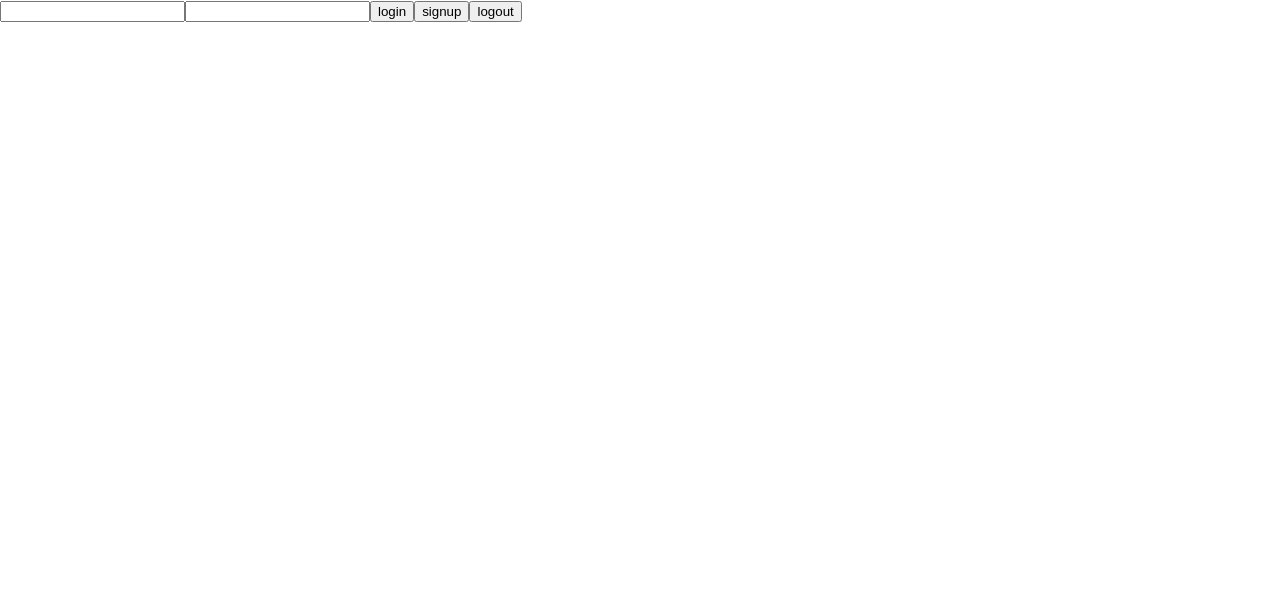
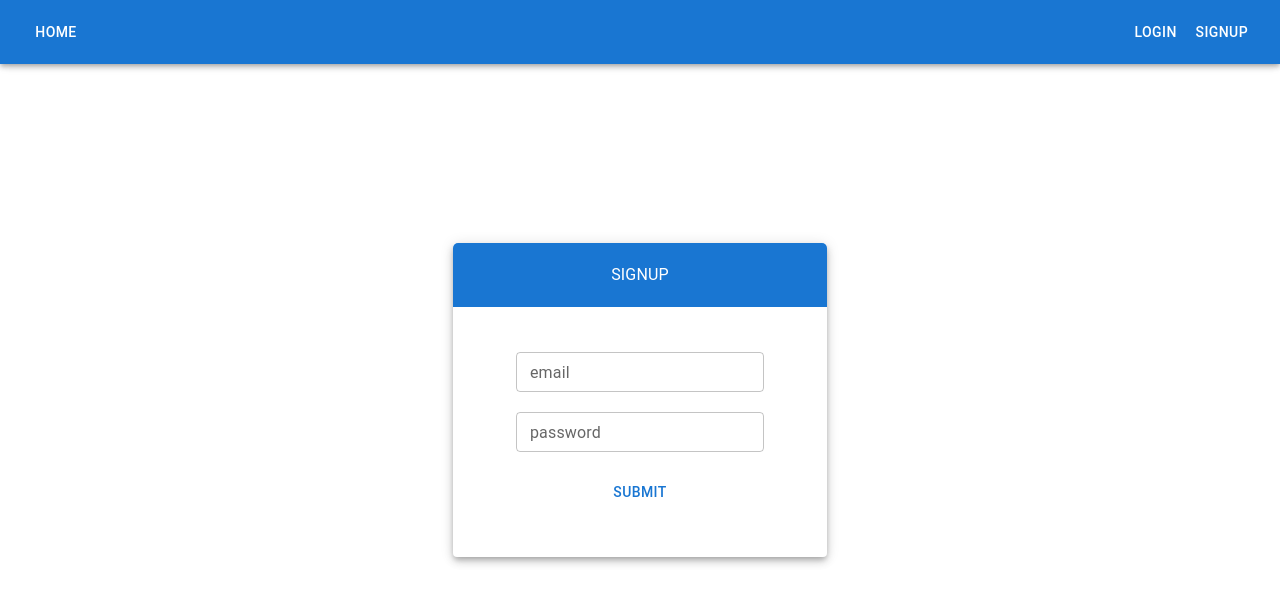
Before and after one commit to Jpendy/react-ts-fe, a React (Create React App) app: page /signup in a window 1280 px wide. Shown: the top 604 px of the page. Built offline with nearby package versions, Linux system fonts and the light colour scheme; no server answers.

Commit message:
auth forms look good

```diff
--- a/package.json
+++ b/package.json
@@ -3,6 +3,9 @@
   "version": "0.1.0",
   "private": true,
   "dependencies": {
+    "@emotion/react": "^11.9.0",
+    "@emotion/styled": "^11.8.1",
+    "@mui/material": "^5.7.0",
     "@testing-library/jest-dom": "^5.16.4",
     "@testing-library/react": "^13.2.0",
     "@testing-library/user-event": "^13.5.0",
--- a/src/app/App.tsx
+++ b/src/app/App.tsx
@@ -4,19 +4,20 @@ import {
   Route
 } from 'react-router-dom';
 import HomePage from '../components/homePage/HomePage';
-import Login from '../components/login/Login';
-import Signup from '../components/signup/Signup';
+import AuthForm from '../components/authForm/AuthForm';
 import AuthProvider from '../providers/AuthProvider';
+import Header from '../components/header/Header';
 
 function App() {
   return (
     <>
       <Router>
         <AuthProvider>
+          <Header />
           <Routes>
             <Route path='/' element={<HomePage />} />
-            <Route path='/login' element={<Login />} />
-            <Route path='/signup' element={<Signup />} />
+            <Route path='/login' element={<AuthForm type='login' />} />
+            <Route path='/signup' element={<AuthForm type='signup' />} />
           </Routes>
         </AuthProvider>
       </Router>
--- /dev/null
+++ b/src/components/authForm/AuthForm.tsx
@@ -0,0 +1,101 @@
+import { useState } from 'react'
+import { useAuthError, useLogin, useSignup } from '../../providers/AuthProvider'
+import { Button, Grid, Paper, TextField, Typography } from '@mui/material'
+import { Box, styled } from '@mui/system'
+
+const StyledBox = styled(Box, {})({
+    height: '100vh',
+    display: 'flex',
+    justifyContent: 'center',
+    alignItems: 'center'
+})
+
+const FormBox = styled(Box, {})({
+    display: 'flex',
+    flexDirection: 'column',
+    justifyContent: 'space-evenly',
+    width: '100%',
+    height: 250,
+})
+
+const AuthFormHeader = styled(Box, {})({
+    backgroundColor: '#1976d2',
+    height: '64px',
+    color: '#FFF',
+    display: 'flex',
+    justifyContent: 'center',
+    alignItems: 'center',
+    borderRadius: '5px 5px 0 0'
+})
+
+const StyledTypography = styled(Typography, {})({
+    color: 'red'
+})
+
+export default function AuthForm({ type }: { type: 'login' | 'signup' }) {
+
+    const [email, setEmail] = useState('')
+    const [password, setPassword] = useState('')
+
+    const authFnMap: { [key: string]: any } = {
+        signup: useSignup,
+        login: useLogin,
+    }
+
+    const handleSubmit = authFnMap[type]()
+    const authError = useAuthError()
+
+    return (
+        <StyledBox>
+            <Grid container justifyContent='center' >
+                <Grid item lg={3.5} md={4} sm={6} xs={11} >
+                    <Paper elevation={5}>
+                        <AuthFormHeader>
+                            <Typography variant='subtitle1' sx={{ textTransform: 'uppercase' }} >
+                                {type}
+                            </Typography>
+                        </AuthFormHeader>
+                        <FormBox >
+                            <Grid
+                                container
+                                direction='column'
+                                alignItems='center'
+                                justifyContent='center'
+                                rowSpacing='20px'
+                            >
+                                <Grid item >
+                                    <TextField
+                                        size='small'
+                                        value={email}
+                                        onChange={e => setEmail(e.target.value)}
+                                        label='email'
+                                        variant='outlined'
+                                    />
+                                </Grid>
+                                <Grid item >
+                                    <TextField
+                                        size='small'
+                                        label='password'
+                                        value={password}
+                                        onChange={e => setPassword(e.target.value)}
+                                    />
+                                </Grid>
+                                <Grid item >
+                                    <Button
+                                        type='submit'
+                                        onClick={() => handleSubmit({ email, password })}
+                                        //height and width here are exact same as TextField size small
+                                        sx={{ width: '222.67px', height: '40px' }}
+                                    >
+                                        submit
+                                    </Button>
+                                </Grid>
+                                <StyledTypography>{authError}</StyledTypography>
+                            </Grid>
+                        </FormBox>
+                    </Paper>
+                </Grid>
+            </Grid>
+        </StyledBox>
+    )
+}
--- /dev/null
+++ b/src/components/header/Header.tsx
@@ -0,0 +1,58 @@
+import { AppBar, Box, Button, Toolbar, Typography } from '@mui/material'
+import { useActiveUser, useLogout } from '../../providers/AuthProvider'
+import { useNavigate } from 'react-router-dom'
+import { styled } from '@mui/system'
+
+const StyledButton = styled(Button, {})({
+    color: '#FFF',
+})
+
+const StyledToolBar = styled(Toolbar, {})({
+    display: 'flex',
+    justifyContent: 'space-between',
+})
+
+export default function Header() {
+
+    const activeUser = useActiveUser()
+    const navigate = useNavigate()
+    const logout = useLogout()
+
+    return (
+        <AppBar position='fixed' >
+            <StyledToolBar >
+                <StyledButton
+                    onClick={() => navigate('/')}
+                >
+                    home
+                </StyledButton>
+                {activeUser && (
+                    <>
+                        <Typography variant="h6" color="inherit" component="div">
+                            Hello {activeUser.email}
+                        </Typography>
+                        <StyledButton
+                            onClick={logout}
+                        >
+                            logout
+                        </StyledButton>
+                    </>
+                )}
+                {!activeUser && (
+                    <Box>
+                        <StyledButton
+                            onClick={() => navigate('/login')}
+                        >
+                            login
+                        </StyledButton>
+                        <StyledButton
+                            onClick={() => navigate('/signup')}
+                        >
+                            signup
+                        </StyledButton>
+                    </Box>
+                )}
+            </StyledToolBar>
+        </AppBar>
+    )
+}
--- a/src/components/login/Login.tsx
+++ /dev/null
@@ -1,7 +0,0 @@
-import React from 'react'
-
-export default function Login() {
-    return (
-        <div>Login</div>
-    )
-}
--- a/src/components/signup/Signup.tsx
+++ /dev/null
@@ -1,26 +0,0 @@
-import React, { useState } from 'react'
-import { useActiveUser, useLogin, useLogout, useSignup } from '../../providers/AuthProvider'
-
-export default function Signup() {
-
-    const logout = useLogout()
-    const login = useLogin()
-    const signup = useSignup()
-
-    const [email, setEmail] = useState('')
-    const [password, setPassword] = useState('')
-
-    const user = useActiveUser()
-    console.log(user)
-    return (
-        <>
-
-            <input value={email} onChange={e => setEmail(e.target.value)} />
-            <input value={password} onChange={e => setPassword(e.target.value)} />
-            <button type='submit' onClick={() => login({ email, password })}>login</button>
-            <button type='submit' onClick={() => signup({ email, password })}>signup</button>
-
-            <button onClick={logout}>logout</button>
-        </>
-    )
-}
--- a/src/providers/AuthProvider.tsx
+++ b/src/providers/AuthProvider.tsx
@@ -2,6 +2,11 @@ import React, { useState, useEffect, useContext, SetStateAction, Dispatch } from
 import { fetchVerifyUser, fetchLogout, fetchSignup, fetchLogin } from '../services/auth';
 import { RequestError } from '../types/error';
 import { IUser } from '../types/user';
+
+export interface UserAuthBody {
+    email: string;
+    password: string;
+}
 
 interface AuthContextInterface {
     activeUser: IUser | null;
@@ -12,11 +17,6 @@ interface AuthContextInterface {
     login(body: UserAuthBody): void;
     logout(): void;
     [key: string]: any;
-}
-
-interface UserAuthBody {
-    email: string;
-    password: string;
 }
 
 const AuthContext = React.createContext<AuthContextInterface>({} as AuthContextInterface);
@@ -30,7 +30,6 @@ export default function AuthProvider({ children }: any) {
         setAuthLoading(true)
         fetchVerifyUser()
             .then(user => setActiveUser(user))
-            .catch(err => setAuthError(err))
             .finally(() => setAuthLoading(false))
     }, [])
 
@@ -52,7 +51,10 @@ export default function AuthProvider({ children }: any) {
             .finally(() => setAuthLoading(false))
     }
 
-    const logout = () => fetchLogout().then(() => setActiveUser(null))
+    const logout = () => {
+        setAuthError(null)
+        fetchLogout().then(() => setActiveUser(null))
+    }
 
     return (
         <AuthContext.Provider value={{ activeUser, setActiveUser, authLoading, authError, signup, login, logout }} >
--- a/src/services/auth.ts
+++ b/src/services/auth.ts
@@ -1,10 +1,11 @@
+import { UserAuthBody } from "../providers/AuthProvider";
 import { IUser } from "../types/user";
-import { get, post, RequestBody } from "./request";
+import { get, post } from "./request";
 
 export const fetchVerifyUser = (): Promise<IUser> => get('/api/v1/auth/verify')
 
-export const fetchSignup = (body: RequestBody): Promise<IUser> => post('/api/v1/auth/signup', body)
+export const fetchSignup = (body: UserAuthBody): Promise<IUser> => post('/api/v1/auth/signup', body)
 
-export const fetchLogin = (body: RequestBody): Promise<IUser> => post('/api/v1/auth/login', body)
+export const fetchLogin = (body: UserAuthBody): Promise<IUser> => post('/api/v1/auth/login', body)
 
 export const fetchLogout = (): Promise<{ logout: true }> => get('/api/v1/auth/logout')
```
Also changed, not shown: public/manifest.json (deleted), 1 other file (tests, documents, lock files or other folders).
